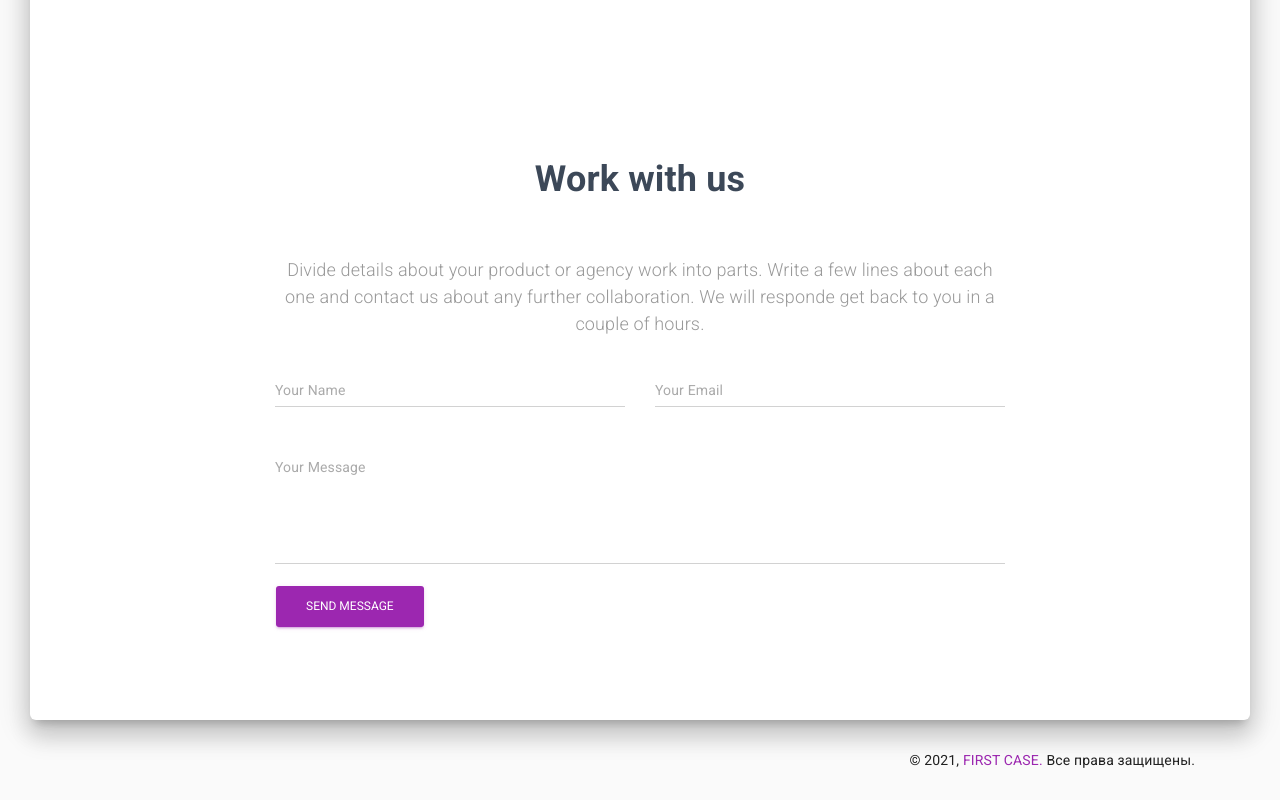
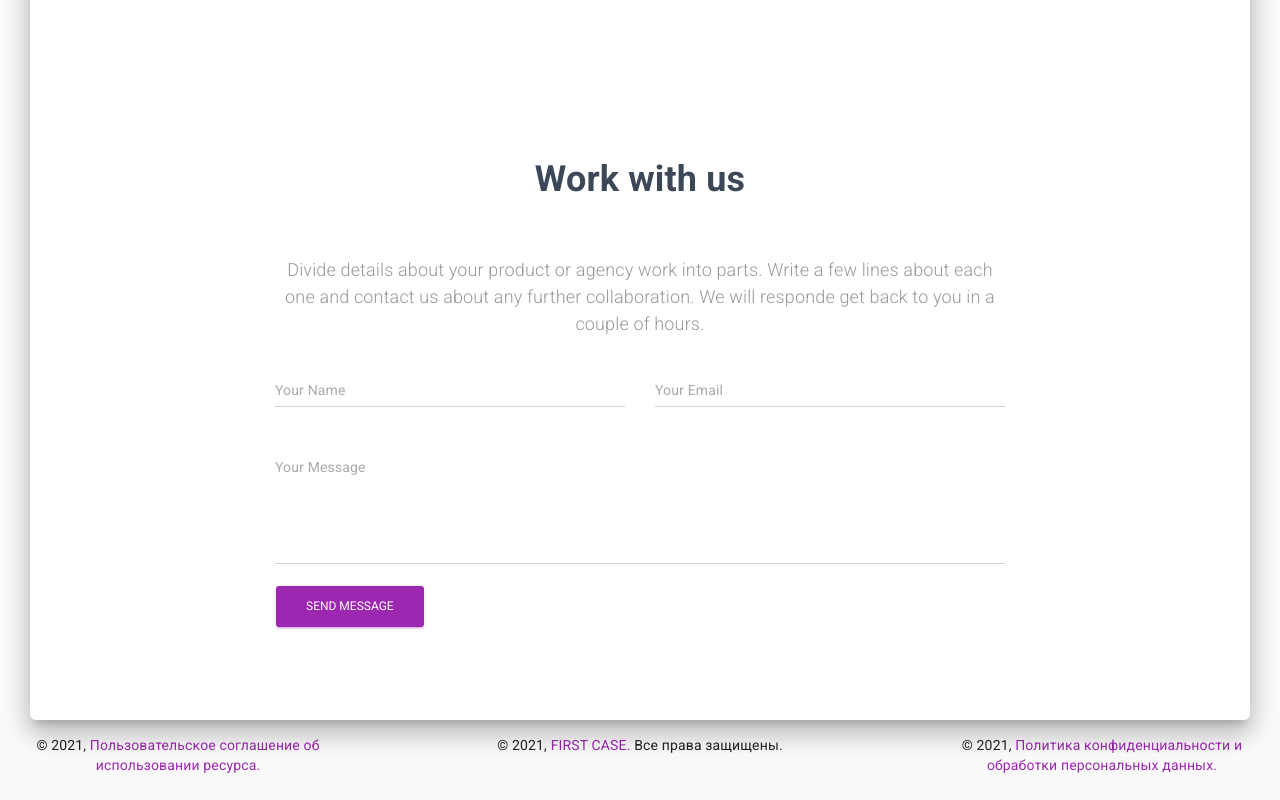
Before and after one commit to igorTyugaev/first-case-app, a React (Create React App) app: page / in a window 1280 px wide. Shown: the part 1912-2712 px from the top of the page. Built offline with nearby package versions, Linux system fonts and the light colour scheme; no server answers.

Commit message:
Add docs Privity to footer

```diff
--- a/package.json
+++ b/package.json
@@ -4,10 +4,12 @@
   "private": true,
   "homepage": "https://igortyugaev.github.io/first-case-app",
   "dependencies": {
+    "@date-io/date-fns": "^1.3.13",
     "@material-ui/codemod": "^4.5.0",
     "@material-ui/core": "4.10.0",
     "@material-ui/icons": "4.9.1",
     "@material-ui/lab": "^4.0.0-alpha.58",
+    "@material-ui/pickers": "^3.3.10",
     "@material-ui/styles": "^4.11.1",
     "@sentry/browser": "^6.2.3",
     "@testing-library/jest-dom": "^5.11.9",
@@ -29,6 +31,7 @@
     "react-app-rewired": "^2.1.8",
     "react-datetime": "2.16.3",
     "react-dom": "16.13.1",
+    "react-phone-input-2": "^2.14.0",
     "react-router-dom": "5.2.0",
     "react-scripts": "3.4.1",
     "react-slick": "0.26.1",
--- a/src/baseComponents/Router/Router.js
+++ b/src/baseComponents/Router/Router.js
@@ -8,17 +8,16 @@ import HomePage from "../HomePage";
 import AdminPage from "../AdminPage";
 import NotFoundPage from "../NotFoundPage";
 import SettingsPage from "../SettingsPage";
-
-import LandingPage from "../../views/LandingPage/LandingPage";
 import Components from "../../views/Components/Components";
 import OrderList from "../../components/RecommendationsList/OrderList";
 import MentorForCustomerList from "../../components/RecommendationsList/MentorForCustomerList";
 import ProfilePage from "../ProfilePage";
 import AddOrderPage from "../AddOrderPage";
-import AddOrder from "../../views/AddOrder/AddOrder";
-import Reviews from "../../views/Reviews/Reviews";
 import UserForm from "../../views/UserForm/UserForm";
-import OrderPage from "./../../components/OrderPage/OrderPage";
+import LandingPage from "../../views/LandingPage/LandingPage";
+import CreateOrderPage from "../CreateOrderPage";
+import OrderPage from "../../components/OrderPage/OrderPage";
+import Footer from "../../components/Footer/Footer";
 
 class Router extends Component {
     render() {
@@ -40,14 +39,6 @@ class Router extends Component {
                                       onDeleteAccountClick={onDeleteAccountClick}/>
                         ) : (
                             <LandingPage/>
-                        )}
-                    </Route>
-
-                    <Route path="/admin">
-                        {user && roles.includes("admin") ? (
-                            <AdminPage/>
-                        ) : (
-                            <Redirect to="/"/>
                         )}
                     </Route>
 
@@ -73,21 +64,17 @@ class Router extends Component {
                             <Redirect to="/"/>}
                     </Route>
 
-                    <Route path="/example">
+                    <Route path="/example/">
                         <Components/>
                     </Route>
 
-                    <Route path="/new_order/:orderId">
+                    <Route path="/edit_order/:orderId">
                         <AddOrderPage theme={theme} openSnackbar={openSnackbar}/>
                     </Route>
 
-                    <Route path="/new_order_old">
-                        <AddOrder/>
-                    </Route>
-
-                    <Route path="/reviews">
-                        {user ? <Reviews theme={theme} userData={userData} user={user} openSnackbar={openSnackbar}
-                                           onDeleteAccountClick={onDeleteAccountClick}/> : <Redirect to="/"/>}
+                    <Route path="/create_order/">
+                        {user ? <CreateOrderPage theme={theme} userID={user.uid} openSnackbar={openSnackbar}/> :
+                            <Redirect to="/"/>}
                     </Route>
 
                     <Route path="/form/">
@@ -98,7 +85,7 @@ class Router extends Component {
 
                     <Route path="/order_page">
                         {user ? <OrderPage theme={theme} userData={userData} user={user} openSnackbar={openSnackbar}
-                                          onDeleteAccountClick={onDeleteAccountClick}/> :
+                                           onDeleteAccountClick={onDeleteAccountClick}/> :
                             <Redirect to="/"/>}
                     </Route>
 
--- a/src/components/Footer/Footer.js
+++ b/src/components/Footer/Footer.js
@@ -9,6 +9,19 @@ import classNames from "classnames";
 import {makeStyles} from "@material-ui/core/styles";
 
 import styles from "assets/jss/material-kit-react/components/footerStyle.js";
+import {
+    Avatar,
+    Badge,
+    Box,
+    CircularProgress,
+    Container,
+    Divider,
+    Fade,
+    Grid, Hidden,
+    Link,
+    Typography
+} from "@material-ui/core";
+import ChipsArray from "../../baseComponents/ChipsArray/ChipsArray";
 
 const useStyles = makeStyles(styles);
 
@@ -25,9 +38,24 @@ export default function Footer(props) {
     });
     return (
         <footer className={footerClasses}>
-            <div className={classes.container}>
+            <Container>
+                <Hidden xsDown>
+                    <Grid container direction="row" justify="space-between">
+                        <Grid item xs={3} sm={3} md={3} lg={3}>
+                            <Box>
+                                &copy; {1900 + new Date().getYear()}, {" "}
+                                <a
+                                    href="https://drive.google.com/file/d/1nzF0V54iEXKEBClFUwQAkMWnhkTIzi5N/view?usp=sharing"
+                                    className={aClasses}
+                                    target="_blank"
+                                >
+                                    Пользовательское соглашение об использовании ресурса.
+                                </a>
+                            </Box>
+                        </Grid>
 
-                <div className={classes.right}>
+                        <Grid item xs={3} sm={3} md={3} lg={3}>
+                            <Box>
                                 &copy; {1900 + new Date().getYear()}, {" "}
                                 <a
                                     href="/"
@@ -37,8 +65,67 @@ export default function Footer(props) {
                                     FIRST CASE.
                                 </a>{" "}
                                 Все права защищены.
-                </div>
-            </div>
+                            </Box>
+                        </Grid>
+
+                        <Grid item xs={3} sm={3} md={3} lg={3}>
+                            <Box>
+                                &copy; {1900 + new Date().getYear()}, {" "}
+                                <a
+                                    href="https://drive.google.com/file/d/1apz3V1QNfm-FFeWt7BdoLVhVl0DDrTqX/view?usp=sharing"
+                                    className={aClasses}
+                                    target="_blank"
+                                >
+                                    Политика конфиденциальности и обработки персональных данных.
+                                </a>
+                            </Box>
+                        </Grid>
+                    </Grid>
+                </Hidden>
+                <Hidden smUp>
+                    <Grid container direction="column" justify="space-between" alignItems="center" spacing={2}>
+                        <Grid item xs={12} sm={12} md={12} lg={12}>
+                            <Box>
+                                &copy; {1900 + new Date().getYear()}, {" "}
+                                <a
+                                    href="https://drive.google.com/file/d/1nzF0V54iEXKEBClFUwQAkMWnhkTIzi5N/view?usp=sharing"
+                                    className={aClasses}
+                                    target="_blank"
+                                >
+                                    Пользовательское соглашение об использовании ресурса.
+                                </a>
+                            </Box>
+                        </Grid>
+
+                        <Grid item xs={12} sm={12} md={12} lg={12}>
+                            <Box>
+                                &copy; {1900 + new Date().getYear()}, {" "}
+                                <a
+                                    href="/"
+                                    className={aClasses}
+                                    target="_blank"
+                                >
+                                    FIRST CASE.
+                                </a>{" "}
+                                Все права защищены.
+                            </Box>
+                        </Grid>
+
+                        <Grid item xs={12} sm={12} md={12} lg={12}>
+                            <Box>
+                                &copy; {1900 + new Date().getYear()}, {" "}
+                                <a
+                                    href="https://drive.google.com/file/d/1apz3V1QNfm-FFeWt7BdoLVhVl0DDrTqX/view?usp=sharing"
+                                    className={aClasses}
+                                    target="_blank"
+                                >
+                                    Политика конфиденциальности и обработки персональных данных.
+                                </a>
+                            </Box>
+                        </Grid>
+                    </Grid>
+                </Hidden>
+            </Container>
         </footer>
     );
 }
--- a/src/views/LandingPage/LandingPage.js
+++ b/src/views/LandingPage/LandingPage.js
@@ -1,10 +1,8 @@
 import React from "react";
-// nodejs library that concatenates classes
+
 import classNames from "classnames";
 // @material-ui/core components
 import {makeStyles} from "@material-ui/core/styles";
-
-// @material-ui/icons
 
 // core components
 import Footer from "components/Footer/Footer.js";
@@ -21,8 +19,6 @@ import TeamSection from "./Sections/TeamSection.js";
 import WorkSection from "./Sections/WorkSection.js";
 import HeaderLinksAuth from "../../components/Header/HeaderLinksAuth";
 import HeaderLinksRole from "../../components/Header/HeaderLinksRole";
-
-const dashboardRoutes = [];
 
 const useStyles = makeStyles(styles);
 
```
Also changed, not shown: 1 other file (tests, documents, lock files or other folders). Lines whose indentation alone changed are shown as unchanged.
